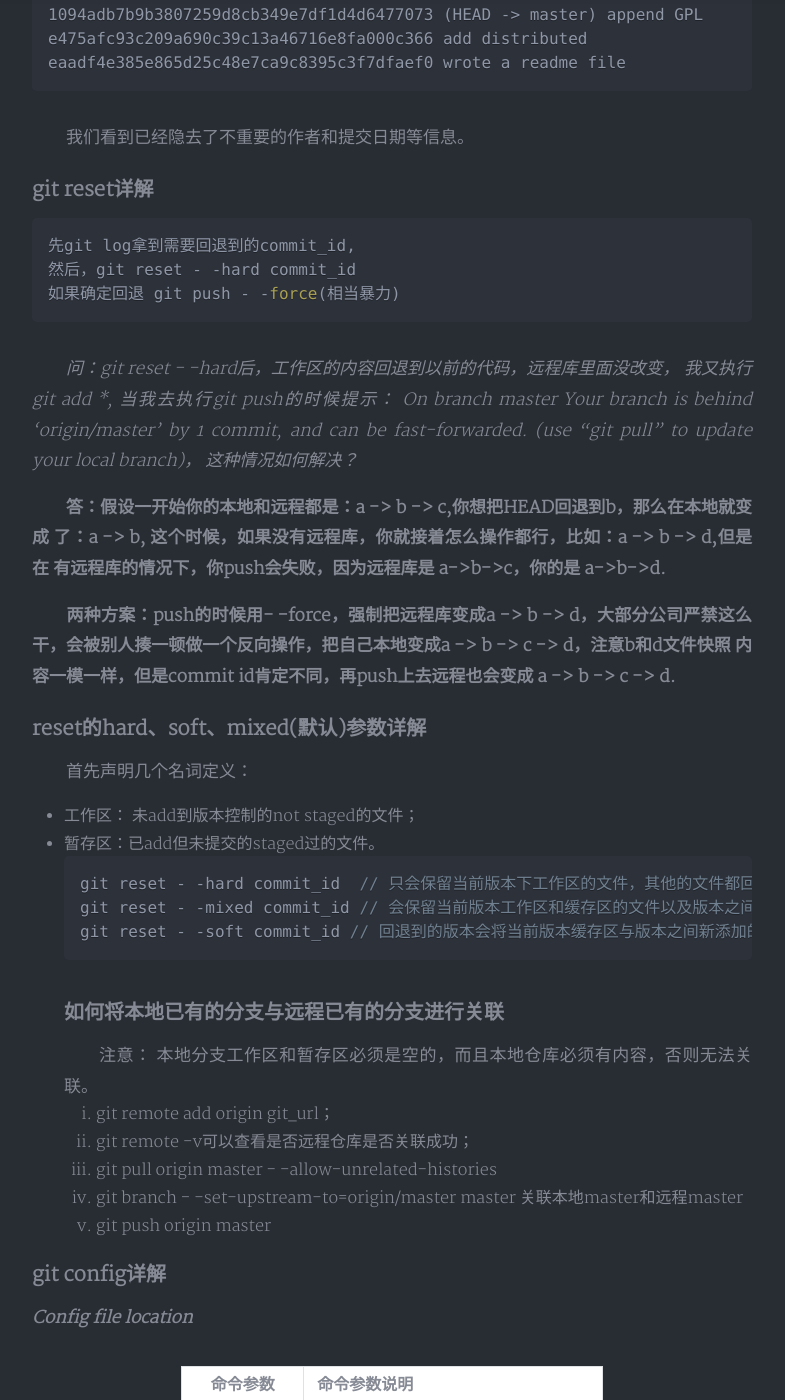
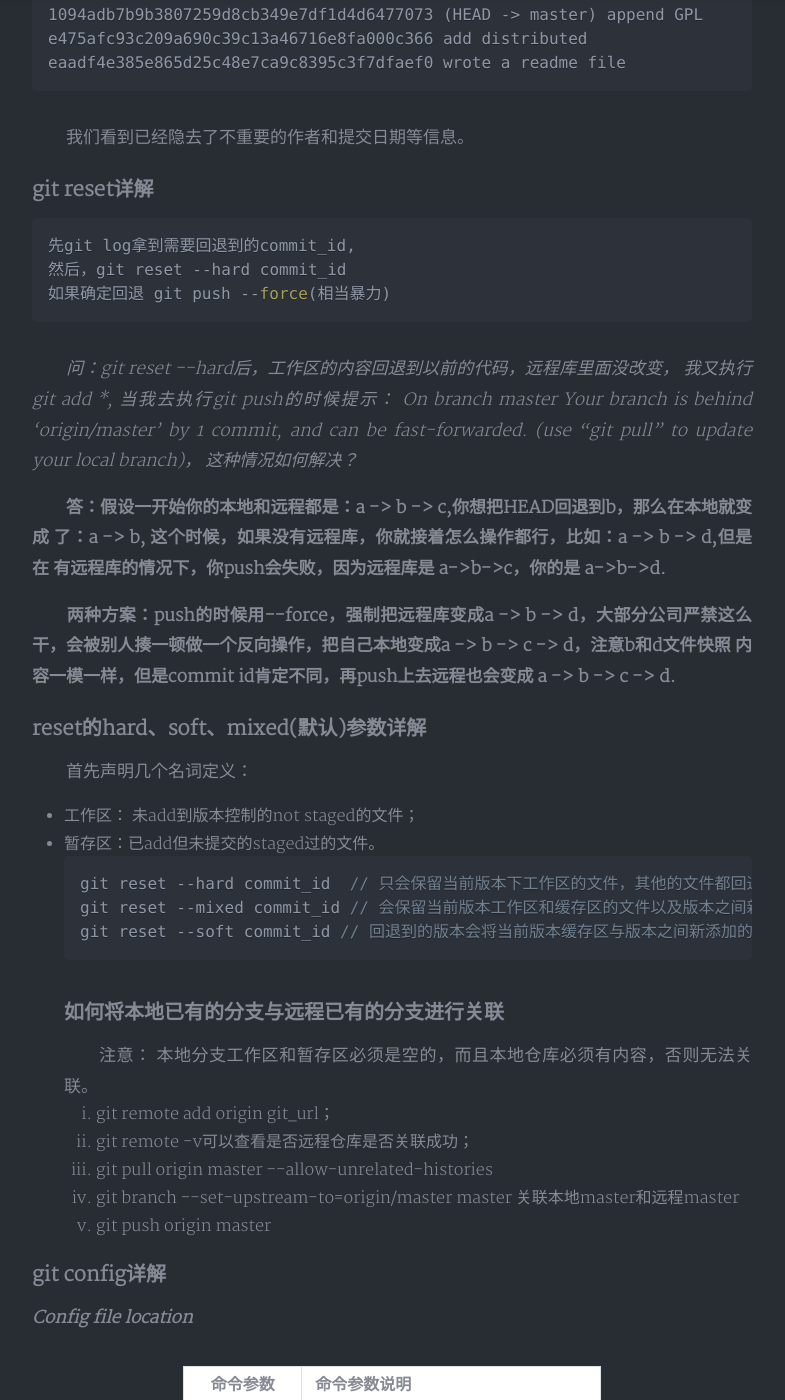
Before and after one commit to yeslsl/never-ever-ver-er-r.github.io, a Jekyll site: the page built from _posts/2019-07-01-git命令汇总及使用.md, in a window 1280 px wide and 1400 px high, scrolled down 4890 px. Shown: the whole window, without its empty margins (248-1033 px from the left). Built offline with Jekyll 4.4.1, drawn with Linux system fonts in a browser that asks for light colours; nearby versions of some CDN libraries; a style sheet for code colours, icons or effects is not loaded; some of the changed text lies outside the part shown.

Commit message:
update - - to  \-\-

````diff
--- a/_posts/2019-07-01-git命令汇总及使用.md
+++ b/_posts/2019-07-01-git命令汇总及使用.md
@@ -10,7 +10,7 @@ tags: git 版本控制 分支 master
 
 ## Git与SVN比较
 
-　　Git是分布式的， SVN是集中式的。怎么理解？　集中式的svn，如果想正常工作，在每次
+　　Git是分布式的， SVN是集中式的。怎么理解？集中式的svn，如果想正常工作，在每次
 提交更新时， 都必须先和远端的中央服务器进行同步。如果远程的服务器挂掉了，版本控制工
 作是不能正常进行的。分布式的git，每个用户在本地就可以实现版本的控制与管理。而且分布式
 的git也比svn安全，如果远程的中央服务器挂掉了，那就不能正常地进行版本控制了，而git的每
@@ -54,12 +54,12 @@ email从其系统中查找对应的用户，提交信息也显示该用户信息
 |命令|示例|示例功能介绍|
 |:---:|:---:|:---:|
 |git add|git add .|把当前目录下所有不受git ignore约束的文件添加到版本库， 也可以指定添加某些文件到版本控制中，而不是所有。如 git add a.txt|
-|git branch|git branch  - -set-upstream-to=origin/master master|本地分支与远程分支关联|
+|git branch|git branch  \-\-set-upstream-to=origin/master master|本地分支与远程分支关联|
 |git branch|git branch \[newBranch\]|创建本地新分支 newBranch|
 |git branch|git branch -a|查看现有所有分支|
 |git branch|git branch -D \[本地分支名\]|删除本地分支|
 |git checkout|git checkout -b \[dev\]|创建本地分支dev, 并切换到该分支，不加参数 -b 时切换到已有分支，有该参数是新建并切换|
-|git checkout|git checkout - - a.txt|放弃a.txt文件在工作区的修改 - -很重要，不加的话，是切换分支的意思。|
+|git checkout|git checkout \-\- a.txt|放弃a.txt文件在工作区的修改 \-\-很重要，不加的话，是切换分支的意思。|
 |git clone|bbb|ccc|
 |git commit|git commit -m "My Comments"|提交修改信息到本地，-m是添加备注信息， 说明此次提交的修改内容， git最好带着备注信息，而且推荐按照实际修改填写本注释，方便后续维护。|
 |git config|git config --get branch.master.remote|查看本地master分支对应的upstream远程仓库主机的名字(没手动修改的话，默认是origin)|
@@ -68,22 +68,22 @@ email从其系统中查找对应的用户，提交信息也显示该用户信息
 |git init|git init|将执行该命令的目录初始化为git仓库，结果就是在该目录下生成了.git文件夹，存储着版本信息|
 |git log|git log|查看提交历史记录，按时间由近及远排序。包含版本提交散列值(版本号)，提交作者，提交日期及提交备注|
 |git merge|bbb|ccc|
-|git pull|git pull - -allowed-unrelated-histories|允许版本历史不关联的仓库进行pull操作， git pull的作用是从远程仓库将代码拉到本地|
+|git pull|git pull \-\-allowed-unrelated-histories|允许版本历史不关联的仓库进行pull操作， git pull的作用是从远程仓库将代码拉到本地|
 |git pull|git pull &lt;远程主机名&gt; &lt;远程分支名&gt;:&lt;本地分支名&gt;|参数全一点的git pull命令|
 |git push|git push -u origin master:master|git push是提交修改到远程仓库。 -u的作用是将当前本地分支的upstream设置为当前提交到的远程分支， downstream也同时会被设置|
 |git reflog|git reflog|查看每一次操作的日志记录，包含reset记录，使用场景是不小心reset后，可以找回reset前的版本记录。|
 |git remote add|git remote add origin git_url|将本地已有仓库与远程仓库关联， origin：远程主机名，可以修改，但一般为origin即可|
 |git remote|git remote -v|查看当前已关联的所有远程分支|
-|git reset|git reset - -hard \[历史版本\]|把当前版本回退到\[历史版本\]|
+|git reset|git reset \-\-hard \[历史版本\]|把当前版本回退到\[历史版本\]|
 |git revert|bbb|ccc|
 |git rm|git rm file|工作区删除了某个文件， 使用该命令将删除反应到暂存区， 此时git rm和git add命令的效果是相同的。|
-|git rm|git rm - -cached fileName(s)|将不小心加入版本管理，现在不想进行版本管理的文件，移出暂存区|
+|git rm|git rm \-\-cached fileName(s)|将不小心加入版本管理，现在不想进行版本管理的文件，移出暂存区|
 
 ### git diff详解
 　　以下是git diff readme.txt的输出日志：
 ```java
 git diff readme.txt
-diff - -git a/readme.txt b/readme.txt
+diff --git a/readme.txt b/readme.txt
 index 46d49bf..9247db6 100644
 --- a/readme.txt
 +++ b/readme.txt
@@ -132,10 +132,10 @@ Date:   Fri May 18 20:59:18 2018 +0800
 ```
 　　commit及提交版本号，Author作者， Date日期。appendGPL等为备注信息。
 
-　　如果不想显示太复杂，可以只显示一行信息， 加- -pretty=oneline参数即可。
+　　如果不想显示太复杂，可以只显示一行信息， 加\-\-pretty=oneline参数即可。
 
 ```java
-git log - -pretty=oneline 或 git log - -oneline(差异：后者commit id只会显示前几个字符)
+git log --pretty=oneline 或 git log --oneline(差异：后者commit id只会显示前几个字符)
 
 1094adb7b9b3807259d8cb349e7df1d4d6477073 (HEAD -> master) append GPL
 e475afc93c209a690c39c13a46716e8fa000c366 add distributed
@@ -148,10 +148,10 @@ eaadf4e385e865d25c48e7ca9c8395c3f7dfaef0 wrote a readme file
 
 ```java
 先git log拿到需要回退到的commit_id,
-然后，git reset - -hard commit_id
-如果确定回退 git push - -force(相当暴力)
+然后，git reset --hard commit_id
+如果确定回退 git push --force(相当暴力)
 ```
-　　_问：git reset - -hard后，工作区的内容回退到以前的代码，远程库里面没改变， 我又执行 git add *,
+　　_问：git reset \-\-hard后，工作区的内容回退到以前的代码，远程库里面没改变， 我又执行 git add *,
 当我去执行git push的时候提示： On branch master Your branch is behind 'origin/master'
 by 1 commit, and can be fast-forwarded. (use "git pull" to update your local branch)，
 这种情况如何解决？_
@@ -160,7 +160,7 @@ by 1 commit, and can be fast-forwarded. (use "git pull" to update your local bra
 了：a -> b, 这个时候，如果没有远程库，你就接着怎么操作都行，比如：a -> b -> d,但是在
 有远程库的情况下，你push会失败，因为远程库是 a->b->c，你的是 a->b->d.**
 
-　　**两种方案：push的时候用- -force，强制把远程库变成a -> b -> d，大部分公司严禁这么
+　　**两种方案：push的时候用\-\-force，强制把远程库变成a -> b -> d，大部分公司严禁这么
 干，会被别人揍一顿做一个反向操作，把自己本地变成a -> b -> c -> d，注意b和d文件快照
 内容一模一样，但是commit id肯定不同，再push上去远程也会变成 a -> b -> c -> d.**
 
@@ -170,16 +170,16 @@ by 1 commit, and can be fast-forwarded. (use "git pull" to update your local bra
 * 工作区： 未add到版本控制的not staged的文件；
 * 暂存区：已add但未提交的staged过的文件。
 ```java
-git reset - -hard commit_id  // 只会保留当前版本下工作区的文件，其他的文件都回退。
-git reset - -mixed commit_id // 会保留当前版本工作区和缓存区的文件以及版本之间新添加的文件在工作区中，当前版本工作区的文件也会添加到回退到版本的工作区中。
-git reset - -soft commit_id // 回退到的版本会将当前版本缓存区与版本之间新添加的文件放到回退到版本的缓存区中，当前版本中的工作区中的文件放到回退到版本的工作区中。
+git reset --hard commit_id  // 只会保留当前版本下工作区的文件，其他的文件都回退。
+git reset --mixed commit_id // 会保留当前版本工作区和缓存区的文件以及版本之间新添加的文件在工作区中，当前版本工作区的文件也会添加到回退到版本的工作区中。
+git reset --soft commit_id // 回退到的版本会将当前版本缓存区与版本之间新添加的文件放到回退到版本的缓存区中，当前版本中的工作区中的文件放到回退到版本的工作区中。
 ```
 ### 如何将本地已有的分支与远程已有的分支进行关联
 　　注意： 本地分支工作区和暂存区必须是空的，而且本地仓库必须有内容，否则无法关联。
 1. git remote add origin git_url；
 2. git remote -v可以查看是否远程仓库是否关联成功；
-3. git pull origin master - -allow-unrelated-histories
-4. git branch - -set-upstream-to=origin/master master 关联本地master和远程master
+3. git pull origin master \-\-allow-unrelated-histories
+4. git branch \-\-set-upstream-to=origin/master master 关联本地master和远程master
 5. git push origin master
 
 ### git config详解
@@ -188,52 +188,52 @@ git reset - -soft commit_id // 回退到的版本会将当前版本缓存区与
 
 |命令参数|命令参数说明|
 |:---:|:---|
-|    - -global            |  use global config file                                     |
-|    - -system            |  use system config file                                     |
-|    - -local             |  use repository config file                                 |
-|    - -worktree          |  use per-worktree config file                               |
-|    -f, - -file <file>   |  use given config file                                      |
-|    - -blob <blob-id>    |  read config from given blob object                         |
+|    \-\-global            |  use global config file                                     |
+|    \-\-system            |  use system config file                                     |
+|    \-\-local             |  use repository config file                                 |
+|    \-\-worktree          |  use per-worktree config file                               |
+|    -f, \-\-file <file>   |  use given config file                                      |
+|    \-\-blob <blob-id>    |  read config from given blob object                         |
 
 **_Action_**
 
 |命令参数|命令参数说明|
 |:---:|:---|
-|    - -get               |  get value: name \[value-regex]                              |
-|    - -get-all           |  get all values: key \[value-regex]                          |
-|    - -get-regexp        |  get values for regexp: name-regex \[value-regex]            |
-|    - -get-urlmatch      |  get value specific for the URL: section\[.var] URL          |
-|    - -replace-all       |  replace all matching variables: name value [value_regex]   |
-|    - -add               |  add a new variable: name value                             |
-|    - -unset             |  remove a variable: name \[value-regex]                      |
-|    - -unset-all         |  remove all matches: name \[value-regex]                     |
-|    - -rename-section    |  rename section: old-name new-name                          |
-|    - -remove-section    |  remove a section: name                                     |
-|    -l, - -list          |  list all                                                   |
-|    -e, - -edit          |  open an editor                                             |
-|    - -get-color         |  find the color configured: slot \[default]                  |
-|    - -get-colorbool     |  find the color setting: slot \[stdout-is-tty]               |
+|    \-\-get               |  get value: name \[value-regex]                              |
+|    \-\-get-all           |  get all values: key \[value-regex]                          |
+|    \-\-get-regexp        |  get values for regexp: name-regex \[value-regex]            |
+|    \-\-get-urlmatch      |  get value specific for the URL: section\[.var] URL          |
+|    \-\-replace-all       |  replace all matching variables: name value [value_regex]   |
+|    \-\-add               |  add a new variable: name value                             |
+|    \-\-unset             |  remove a variable: name \[value-regex]                      |
+|    \-\-unset-all         |  remove all matches: name \[value-regex]                     |
+|    \-\-rename-section    |  rename section: old-name new-name                          |
+|    \-\-remove-section    |  remove a section: name                                     |
+|    -l, \-\-list          |  list all                                                   |
+|    -e, \-\-edit          |  open an editor                                             |
+|    \-\-get-color         |  find the color configured: slot \[default]                  |
+|    \-\-get-colorbool     |  find the color setting: slot \[stdout-is-tty]               |
 
 **_Type_**
 
 |命令参数|命令参数说明|
 |:---:|:---|
-|    -t, - -type <>       |  value is given this type                                   |
-|    - -bool              |  value is "true" or "false"                                 |
-|    - -int               |  value is decimal number                                    |
-|    - -bool-or-int       |  value is --bool or --int                                   |
-|    - -path              |  value is a path (file or directory name)                   |
-|    - -expiry-date       |  value is an expiry date                                    |
+|    -t, \-\-type <>       |  value is given this type                                   |
+|    \-\-bool              |  value is "true" or "false"                                 |
+|    \-\-int               |  value is decimal number                                    |
+|    \-\-bool-or-int       |  value is --bool or --int                                   |
+|    \-\-path              |  value is a path (file or directory name)                   |
+|    \-\-expiry-date       |  value is an expiry date                                    |
 
 **_Other_**
 
 |命令参数|命令参数说明|
 |:---:|:---|
-|    -z, - -null          |  terminate values with NUL byte                             |
-|    - -name-only         |  show variable names only                                   |
-|    - -includes          |  respect include directives on lookup                       |
-|    - -show-origin       |  show origin of config (file, standard input, blob, command |line)
-|    - -default <value>   |  with --get, use default value when missing entry           |
+|    -z, \-\-null          |  terminate values with NUL byte                             |
+|    \-\-name-only         |  show variable names only                                   |
+|    \-\-includes          |  respect include directives on lookup                       |
+|    \-\-show-origin       |  show origin of config (file, standard input, blob, command |line)
+|    \-\-default <value>   |  with --get, use default value when missing entry           |
 
 ### push.default push命令的默认行为
 　　在git2.0之后，push.default改为simple, 在之前默认为matching.
````
Also changed, not shown: other parts of _posts/2019-07-01-git命令汇总及使用.md (+0 -2 lines).
